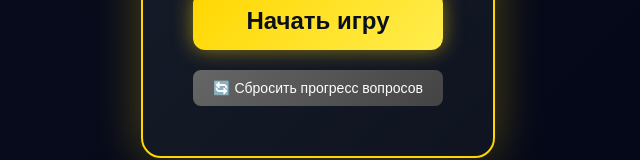
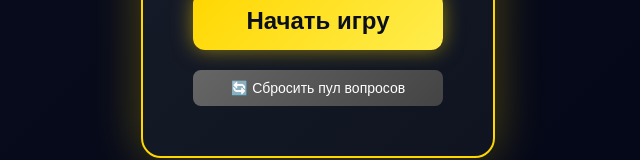
Before and after one commit to baikhonov/millionaire-game, a Vue app: page / in a window 1280 px wide. Shown: the part 550-710 px from the top of the page, without its empty margins (322-962 px from the left). Built offline with nearby package versions, Linux system fonts and the light colour scheme.

Commit message:
Переименовал кнпоку сброса пула

```diff
--- a/src/App.vue
+++ b/src/App.vue
@@ -13,7 +13,7 @@
 
         <!-- Кнопка сброса прогресса -->
         <button class="reset-progress-button" @click="resetProgress">
-          🔄 Сбросить прогресс вопросов
+          🔄 Сбросить пул вопросов
         </button>
       </div>
     </div>
```
